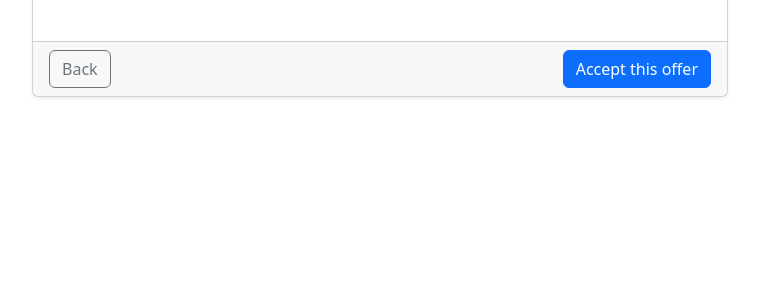
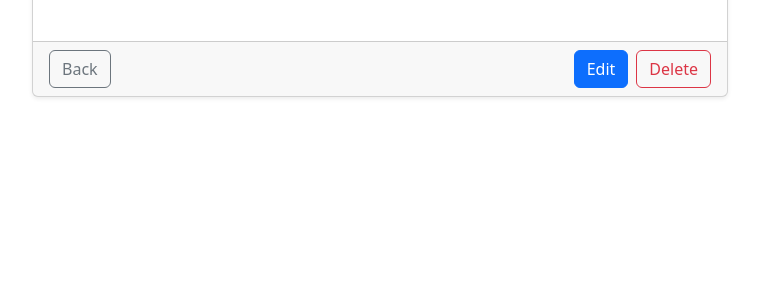
Before and after one commit to JoeyCouncill/Comhluadar, a Django app: page /listing/1 in a window 1280 px wide. Shown: the part 512-800 px from the top of the page, without its empty margins (390-1149 px from the left). Run offline with Django 5.2, Linux system fonts and the light colour scheme; a user stored in the database is signed in; tables that the repository leaves empty hold one stand-in row (values such as "Sample post"); data that the repository does not hold is empty; parts of the project's set-up code (start-up, migrations or seed data) failed here and were passed over; some libraries are stand-ins or nearby versions.

Commit message:
Bug fixes/dynamically update listing detail and Reviews tab based on if you are viewing your own post/account or another users.

```diff
--- a/services/templates/listing_detail.html
+++ b/services/templates/listing_detail.html
@@ -168,6 +168,29 @@
                 Back
             </a>
 
+            {% if listing.author == user %}
+                <div class="d-flex gap-2">
+
+                <a
+                    href="{% url 'edit_listing' listing.id %}"
+                    class="btn btn-primary"
+                    id="edit-listing-button">
+                    Edit
+                </a>
+
+                <form method="post"
+                      action="{% url 'delete_listing' listing.id %}"
+                      onsubmit="return confirm('Are you sure you want to delete this listing?');"
+                >
+                  {% csrf_token %}
+                  <button
+                          type="submit"
+                          class="btn btn-outline-danger"
+                          id="delete-listing-button">Delete
+                  </button>
+                </form>
+              </div>
+            {% else %}
             <button type="button" class="btn btn-primary">
                 {% if listing.service_type == 'offer' %}
                     Accept this offer
@@ -175,7 +198,7 @@
                     Accept this request
                 {% endif %}
             </button>
-
+            {% endif %}
         </div>
 
     </div>
--- a/services/views/listings.py
+++ b/services/views/listings.py
@@ -1,3 +1,4 @@
+from django import forms
 from django.shortcuts import render, redirect, get_object_or_404
 from django.contrib import messages
 from django.utils import timezone
```
Also changed, not shown: accounts/templates/account_summary.html (+14 -2 lines).
